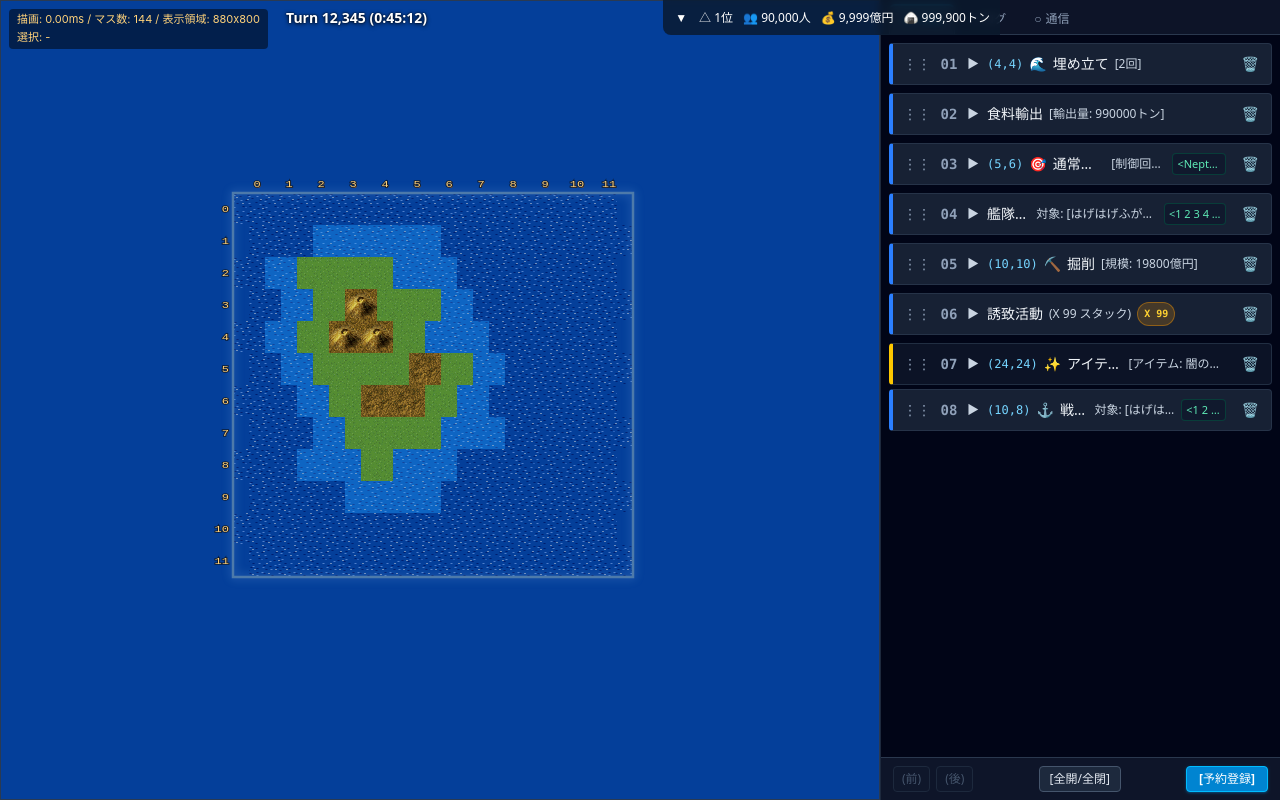
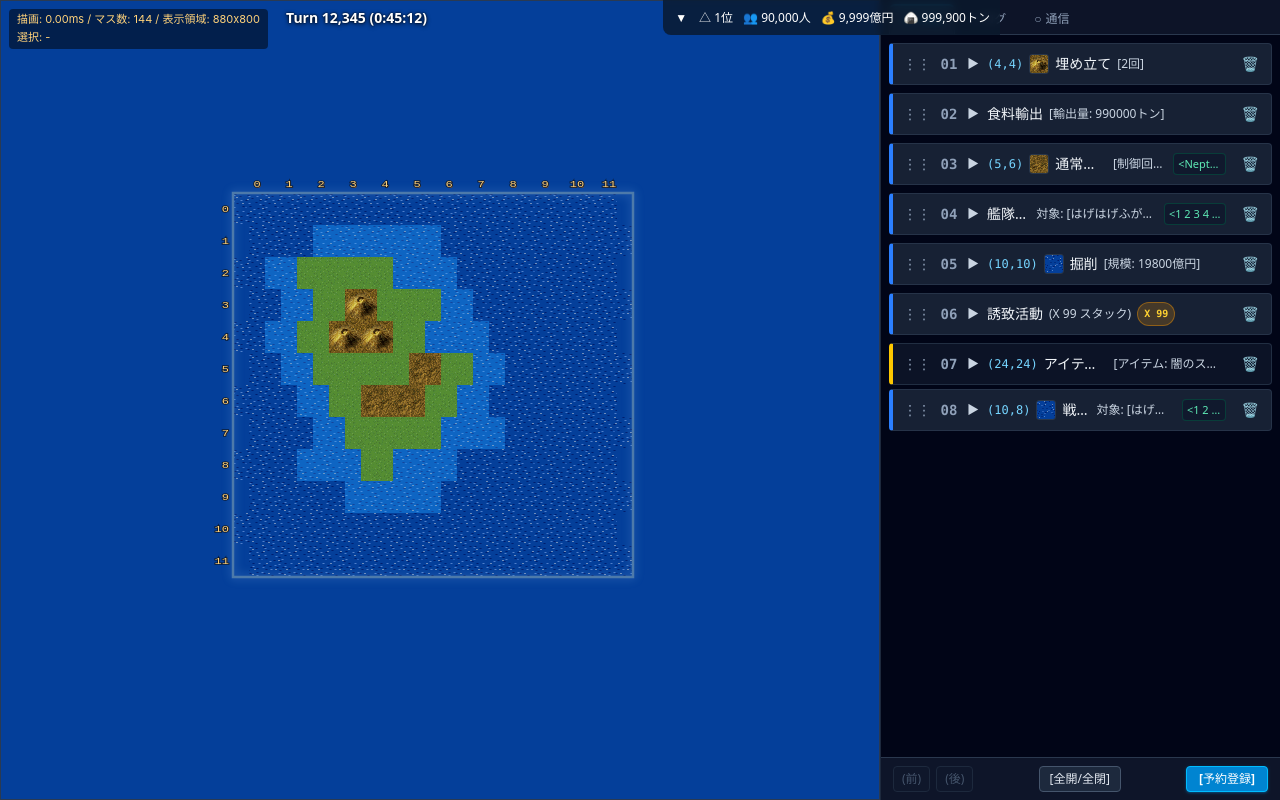
Before and after one commit to REDnjgngim/newHakoniwa, a React (Vite) app in the folder frontend/: page / in a window 1280 px wide. Built offline with nearby package versions, Linux system fonts and the light colour scheme.

Commit message:
feat: コマンド予約リストの絵文字を、使用する座標の地形画像に変更

```diff
--- a/frontend/src/components/command-reservation/CommandListItem.tsx
+++ b/frontend/src/components/command-reservation/CommandListItem.tsx
@@ -1,5 +1,6 @@
 import React from 'react';
 import type { ReservationCommand } from '../../types/command-reservation';
+import { TerrainIcon } from './TerrainIcon';
 
 export interface CommandListItemProps {
     command: ReservationCommand;
@@ -96,12 +97,8 @@ export const CommandListItem: React.FC<CommandListItemProps> = ({
                     </span>
                 )}
 
-                {/* 地形アイコン */}
-                {command.terrainIcon && (
-                    <span className="shrink-0 text-sm" role="img" aria-label="地形アイコン">
-                        {command.terrainIcon}
-                    </span>
-                )}
+                {/* 地形アイコン（座標から取得した地形画像） */}
+                <TerrainIcon coordinate={command.coordinate} />
 
                 {/* コマンド名 */}
                 <span className="max-w-30 truncate font-medium text-slate-100 sm:max-w-40">{command.name}</span>
--- /dev/null
+++ b/frontend/src/components/command-reservation/TerrainIcon.tsx
@@ -0,0 +1,38 @@
+import React from 'react';
+import { TERRAIN_IMAGE_MAP } from '../../constants/terrain';
+import { sectorTerrain } from '../../mocks/sector-terrain';
+import { getTerrainTypeAt } from '../../map/terrain-lookup';
+import type { Coordinate } from '../../types/command-reservation';
+
+export interface TerrainIconProps {
+    coordinate?: Coordinate;
+    size?: number;
+}
+
+const TERRAIN_LABEL: Record<string, string> = {
+    sea: '海',
+    shallow: '浅瀬',
+    wasteland: '荒地',
+    plains: '平野',
+    mountain: '山',
+};
+
+/** コマンド座標の地形をマップと同じ画像で表示する */
+export const TerrainIcon: React.FC<TerrainIconProps> = ({ coordinate, size = 20 }) => {
+    if (!coordinate) return null;
+    const terrainType = getTerrainTypeAt(sectorTerrain, coordinate);
+    if (!terrainType) return null;
+    const src = TERRAIN_IMAGE_MAP[terrainType];
+
+    return (
+        <img
+            src={src}
+            alt={`地形:${TERRAIN_LABEL[terrainType] ?? terrainType}`}
+            width={size}
+            height={size}
+            draggable={false}
+            className="shrink-0 rounded-[3px] border border-slate-700/70 object-cover"
+            style={{ width: size, height: size, imageRendering: 'pixelated' }}
+        />
+    );
+};
--- /dev/null
+++ b/frontend/src/map/terrain-lookup.ts
@@ -0,0 +1,10 @@
+import type { Coordinate } from '../types/command-reservation';
+import type { SectorTerrainData, TerrainType } from '../types/terrain';
+
+/** コマンド座標に対応する地形種別を取得する（範囲外は undefined） */
+export function getTerrainTypeAt(sector: SectorTerrainData, coordinate?: Coordinate): TerrainType | undefined {
+    if (!coordinate) return undefined;
+    if (coordinate.x < 0 || coordinate.y < 0) return undefined;
+    if (coordinate.x >= sector.map_width || coordinate.y >= sector.map_height) return undefined;
+    return sector.terrain_grid[coordinate.y]?.[coordinate.x]?.type;
+}
--- a/frontend/src/mocks/command-reservation.ts
+++ b/frontend/src/mocks/command-reservation.ts
@@ -20,7 +20,6 @@ export const mockReservationCommands: ReservationCommand[] = [
         commandType: 'normal',
         name: '埋め立て',
         coordinate: { x: 4, y: 4 },
-        terrainIcon: '🌊',
         summaryText: '[2回]',
         estimatedTurn: 101,
         estimatedFundsDelta: -20,
@@ -46,7 +45,6 @@ export const mockReservationCommands: ReservationCommand[] = [
         commandType: 'normal',
         name: '通常ミサイル',
         coordinate: { x: 5, y: 6 },
-        terrainIcon: '🎯',
         summaryText: '[制御回数: 28発]',
         targetIsland: 'Neptune島',
         estimatedTurn: 103,
@@ -76,7 +74,6 @@ export const mockReservationCommands: ReservationCommand[] = [
         commandType: 'normal',
         name: '掘削',
         coordinate: { x: 10, y: 10 },
-        terrainIcon: '⛏️',
         summaryText: '[規模: 19800億円]',
         estimatedTurn: 105,
         estimatedFundsDelta: -198,
@@ -103,7 +100,6 @@ export const mockReservationCommands: ReservationCommand[] = [
         commandType: 'fast',
         name: 'アイテム装備',
         coordinate: { x: 24, y: 24 },
-        terrainIcon: '✨',
         summaryText: '[アイテム: 闇のスパイ追跡]',
         estimatedTurn: 106, // 高速コマンドなのでターン消費なし
         estimatedFundsDelta: 0,
@@ -117,7 +113,6 @@ export const mockReservationCommands: ReservationCommand[] = [
         commandType: 'normal',
         name: '戦艦建造',
         coordinate: { x: 10, y: 8 },
-        terrainIcon: '⚓',
         summaryText: '対象: [はげはげふがふが艦隊]',
         targetIsland: '1 2 3 4 5 6 7 8 9 0...島',
         estimatedTurn: 107,
--- a/frontend/src/types/command-reservation.ts
+++ b/frontend/src/types/command-reservation.ts
@@ -11,7 +11,6 @@ export interface ReservationCommand {
     commandType: CommandType;
     name: string;
     coordinate?: Coordinate;
-    terrainIcon?: string;
     summaryText?: string;
     targetIsland?: string;
     stackCount?: number;
```
